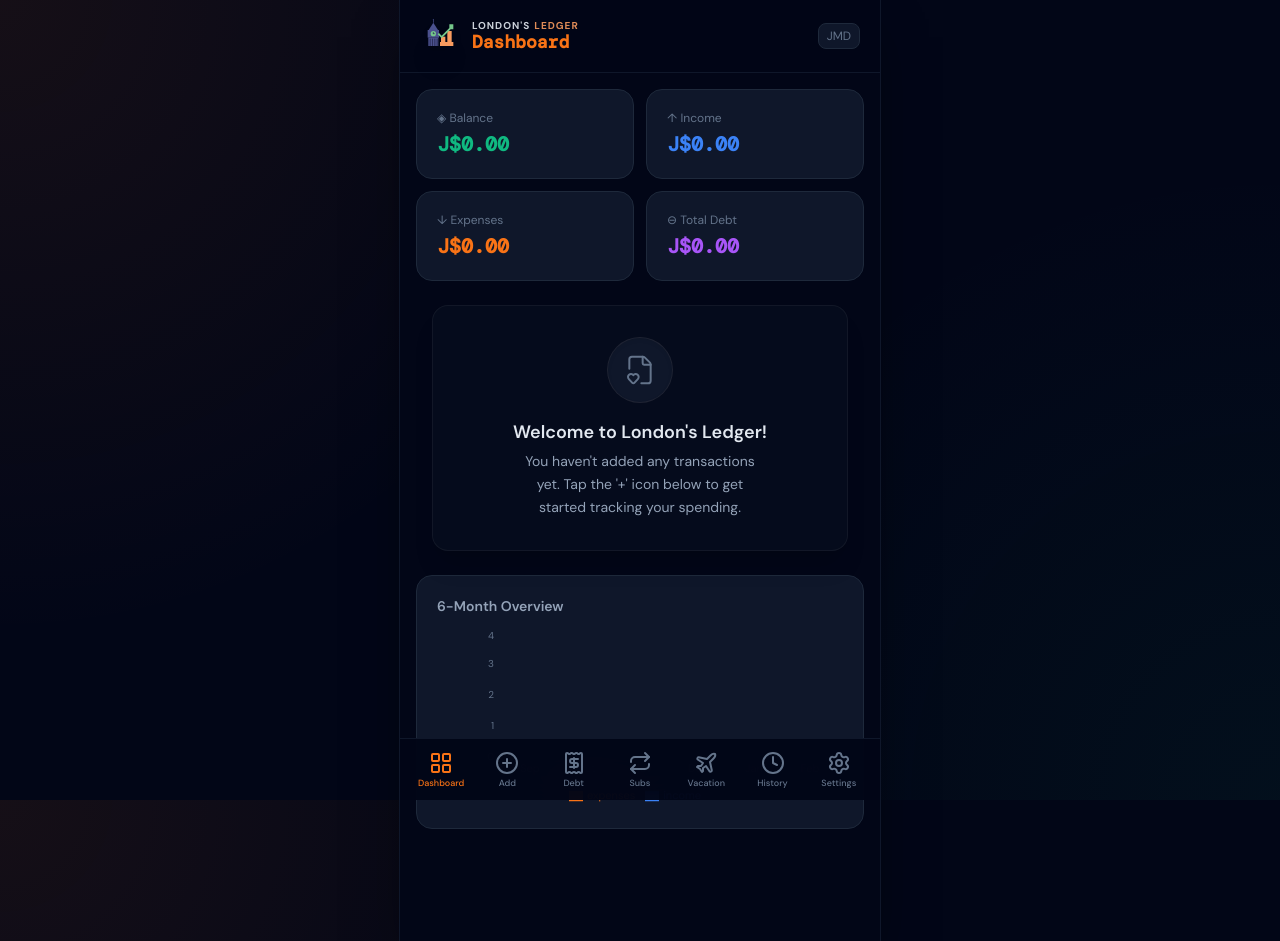
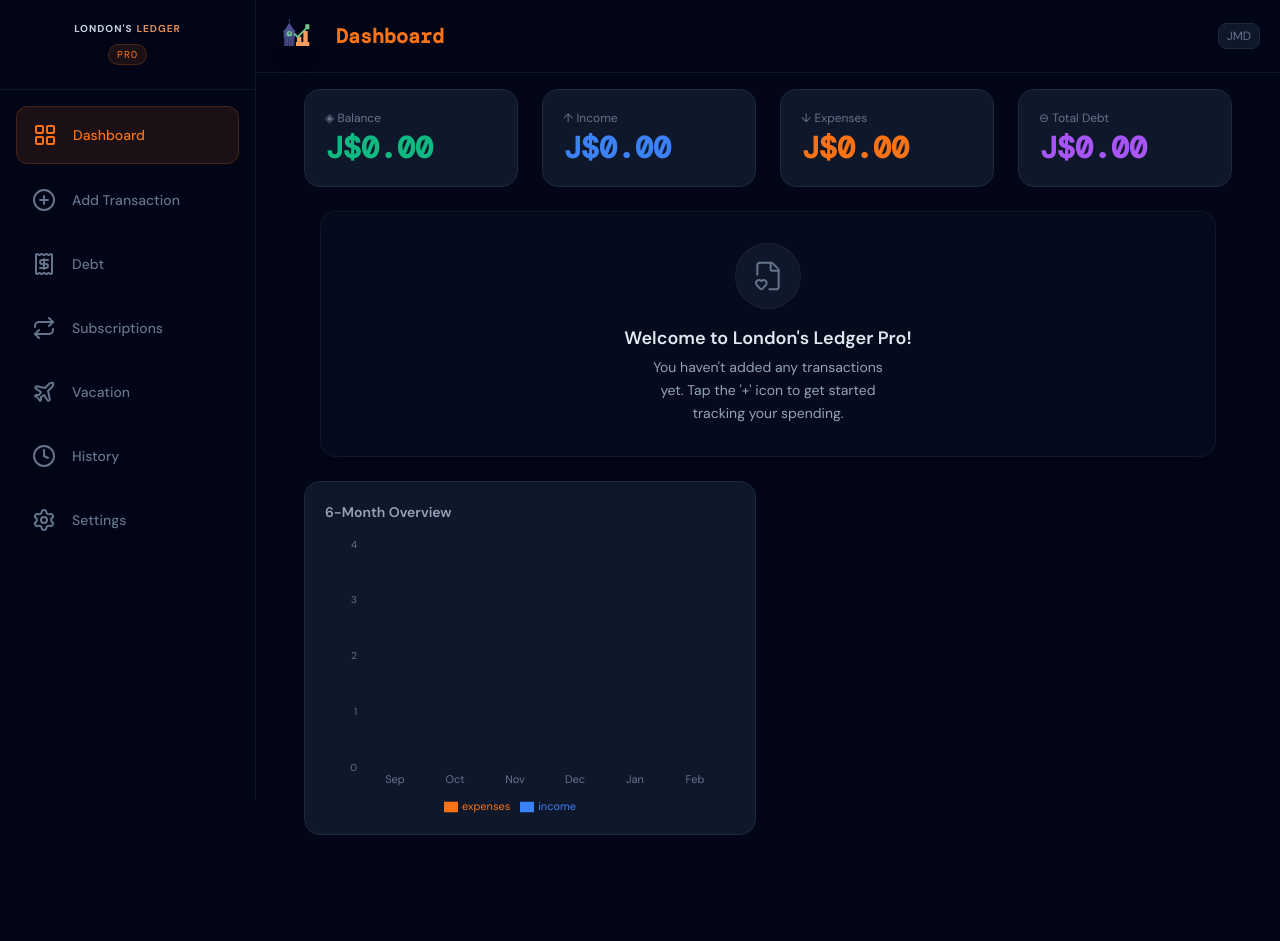
Before and after one commit to willylondon/budget-app, a React (Vite) app: page / in a window 1280 px wide. After the commit the page ends 867 px from the top, so only its background shows below. Built offline with nearby package versions, Linux system fonts and the light colour scheme; a web font is replaced by a local one.

Commit message:
feat: responsive desktop redesign (London's Ledger Pro)

```diff
--- a/src/components/layout/AppLayout.tsx
+++ b/src/components/layout/AppLayout.tsx
@@ -10,15 +10,19 @@ interface AppLayoutProps {
 
 export function AppLayout({ children, currentPage, onPageChange }: AppLayoutProps) {
     return (
-        <div className="w-full max-w-[480px] mx-auto min-h-screen relative shadow-2xl bg-background outline outline-1 outline-surface shadow-black/50">
-            <Header title={currentPage} />
+        <div className="w-full min-h-screen relative bg-background flex">
+            {/* The Sidebar / BottomNav Component */}
+            <BottomNav currentPage={currentPage} onPageChange={onPageChange} />
 
-            {/* Content Area with padding for header and bottom nav */}
-            <div className="px-4 pt-4 pb-28">
-                {children}
+            {/* Main Content Area: Shifts right on Desktop */}
+            <div className="flex-1 md:ml-64 flex flex-col min-h-screen">
+                <Header title={currentPage} />
+
+                {/* Content Area with padding for header and bottom nav */}
+                <div className="px-4 md:px-8 lg:px-12 pt-4 pb-28 md:pb-8 flex-1 max-w-7xl w-full mx-auto">
+                    {children}
+                </div>
             </div>
-
-            <BottomNav currentPage={currentPage} onPageChange={onPageChange} />
         </div>
     );
 }
--- a/src/components/layout/BottomNav.tsx
+++ b/src/components/layout/BottomNav.tsx
@@ -19,18 +19,29 @@ interface BottomNavProps {
 
 export function BottomNav({ currentPage, onPageChange }: BottomNavProps) {
     return (
-        <div className="fixed bottom-0 left-0 right-0 z-20 max-w-[480px] mx-auto bg-background/95 backdrop-blur-xl border-t border-surface">
-            <div className="flex px-2">
+        <div className="fixed bottom-0 left-0 right-0 md:top-0 md:bottom-0 md:w-64 md:border-t-0 md:border-r z-20 bg-background/95 backdrop-blur-xl border-t border-surface transition-all">
+
+            {/* Desktop Brand Header */}
+            <div className="hidden md:flex flex-col p-6 items-center border-b border-surface mb-4">
+                <div className="flex items-center text-[10px] font-bold tracking-widest uppercase opacity-90 leading-none mb-0.5">
+                    <span className="text-textPrimary">London's</span>
+                    <span className="text-[#F89B5F] ml-1">Ledger</span>
+                </div>
+                <div className="font-mono text-primary text-[10px] bg-primary/10 tracking-widest px-2 py-0.5 rounded-full mt-2 border border-primary/20">PRO</div>
+            </div>
+
+            <div className="flex md:flex-col px-2 md:px-4 md:space-y-2">
                 {NAV_ITEMS.map((item) => (
                     <button
                         key={item.name}
                         onClick={() => onPageChange(item.name)}
-                        className={`flex-1 py-3 flex flex-col items-center gap-1 transition-all ${currentPage === item.name ? 'text-primary' : 'text-textMuted hover:text-textSecondary'
+                        className={`flex-1 py-3 md:py-4 md:px-4 flex flex-col md:flex-row items-center gap-1 md:gap-4 md:rounded-xl transition-all ${currentPage === item.name ? 'text-primary md:bg-primary/10 md:border md:border-primary/20' : 'text-textMuted hover:text-textSecondary md:hover:bg-surface'
                             }`}
                     >
                         {item.icon}
-                        <span className="text-[9px] font-medium leading-none">
-                            {(item as any).shortName || item.name}
+                        <span className="text-[9px] md:text-sm font-medium leading-none">
+                            <span className="md:hidden">{(item as any).shortName || item.name}</span>
+                            <span className="hidden md:inline">{item.name}</span>
                         </span>
                     </button>
                 ))}
--- a/src/components/layout/Header.tsx
+++ b/src/components/layout/Header.tsx
@@ -12,12 +12,15 @@ export function Header({ title }: HeaderProps) {
         <div className="sticky top-0 z-10 px-5 py-4 flex items-center justify-between bg-background/95 backdrop-blur-md border-b border-surface">
             <div className="flex items-center gap-3">
                 <Logo className="w-10 h-10 drop-shadow-xl" />
-                <div className="flex flex-col">
+                <div className="flex flex-col md:hidden">
                     <div className="flex items-center text-[10px] font-bold tracking-widest uppercase opacity-90 leading-none mb-0.5">
                         <span className="text-textPrimary">London's</span>
                         <span className="text-[#F89B5F] ml-1">Ledger</span>
                     </div>
                     <div className="font-bold text-lg font-mono text-primary leading-none">{title}</div>
+                </div>
+                <div className="hidden md:block font-bold text-xl font-mono text-primary leading-none ml-2">
+                    {title}
                 </div>
             </div>
             <div className="text-xs px-2 py-1 rounded-lg bg-surface text-textMuted border border-border">
--- a/src/pages/Dashboard.tsx
+++ b/src/pages/Dashboard.tsx
@@ -47,13 +47,13 @@ export function Dashboard() {
     ];
 
     return (
-        <div className="space-y-6">
+        <div className="space-y-6 max-w-[1200px] mx-auto">
             {/* Summary Cards */}
-            <div className="grid grid-cols-2 gap-3">
+            <div className="grid grid-cols-2 md:grid-cols-4 gap-3 md:gap-6">
                 {cards.map(c => (
                     <Card key={c.label}>
                         <div className="text-xs mb-1 text-textMuted">{c.icon} {c.label}</div>
-                        <div className={`text-xl font-bold font-mono ${c.color}`}>{c.value}</div>
+                        <div className={`text-xl md:text-2xl lg:text-3xl font-bold font-mono ${c.color}`}>{c.value}</div>
                     </Card>
                 ))}
             </div>
@@ -61,38 +61,19 @@ export function Dashboard() {
             {/* Empty State */}
             {transactions.length === 0 && (
                 <EmptyState
-                    title="Welcome to London's Ledger!"
-                    description="You haven't added any transactions yet. Tap the '+' icon below to get started tracking your spending."
+                    title="Welcome to London's Ledger Pro!"
+                    description="You haven't added any transactions yet. Tap the '+' icon to get started tracking your spending."
                 />
             )}
 
-            {/* Spending Breakdown Pie Chart */}
-            {catData.length > 0 && (
-                <Card>
-                    <div className="text-sm font-semibold mb-3 text-textSecondary">Spending by Category</div>
-                    <div className="w-full h-[200px]">
-                        <ResponsiveContainer width="100%" height="100%">
-                            <PieChart>
-                                <Pie data={catData} dataKey="value" nameKey="name" cx="50%" cy="50%" outerRadius={75} strokeWidth={0}>
-                                    {catData.map(entry => <Cell key={entry.name} fill={CAT_COLORS[entry.name]} />)}
-                                </Pie>
-                                <Tooltip
-                                    formatter={(v: any) => formatCurrency(Number(v), currency)}
-                                    contentStyle={{ background: "#1e293b", border: "none", borderRadius: "8px", color: "#e2e8f0" }}
-                                />
-                                <Legend wrapperStyle={{ fontSize: "11px", color: "#94a3b8" }} />
-                            </PieChart>
-                        </ResponsiveContainer>
-                    </div>
-                </Card>
-            )}
-
+            <div className="grid grid-cols-1 md:grid-cols-2 gap-6 items-start">
+                <div className="space-y-6">
                     {/* 6-Month Overview Bar Chart */}
                     <Card>
                         <div className="text-sm font-semibold mb-3 text-textSecondary">6-Month Overview</div>
-                <div className="w-full h-[180px]">
+                        <div className="w-full h-[220px] md:h-[280px]">
                             <ResponsiveContainer width="100%" height="100%">
-                        <BarChart data={last6} barSize={10}>
+                                <BarChart data={last6} barSize={10} margin={{ top: 10, right: 10, left: -20, bottom: 0 }}>
                                     <XAxis dataKey="label" tick={{ fill: "#64748b", fontSize: 11 }} axisLine={false} tickLine={false} />
                                     <YAxis tick={{ fill: "#64748b", fontSize: 10 }} axisLine={false} tickLine={false} tickFormatter={v => v >= 1000 ? `${(v / 1000).toFixed(0)}k` : v} />
                                     <Tooltip
@@ -125,5 +106,31 @@ export function Dashboard() {
                         </Card>
                     )}
                 </div>
+
+                {/* Right Column */}
+                <div className="space-y-6">
+                    {/* Spending Breakdown Pie Chart */}
+                    {catData.length > 0 && (
+                        <Card>
+                            <div className="text-sm font-semibold mb-3 text-textSecondary">Spending by Category</div>
+                            <div className="w-full h-[250px] md:h-[300px]">
+                                <ResponsiveContainer width="100%" height="100%">
+                                    <PieChart>
+                                        <Pie data={catData} dataKey="value" nameKey="name" cx="50%" cy="50%" outerRadius={100} strokeWidth={0}>
+                                            {catData.map(entry => <Cell key={entry.name} fill={CAT_COLORS[entry.name]} />)}
+                                        </Pie>
+                                        <Tooltip
+                                            formatter={(v: any) => formatCurrency(Number(v), currency)}
+                                            contentStyle={{ background: "#1e293b", border: "none", borderRadius: "8px", color: "#e2e8f0" }}
+                                        />
+                                        <Legend wrapperStyle={{ fontSize: "11px", color: "#94a3b8" }} />
+                                    </PieChart>
+                                </ResponsiveContainer>
+                            </div>
+                        </Card>
+                    )}
+                </div>
+            </div>
+        </div>
     );
 }
--- a/src/pages/Debt.tsx
+++ b/src/pages/Debt.tsx
@@ -96,7 +96,7 @@ export function DebtPage() {
                     : "↓ Smallest balance first — builds psychological momentum"}
             </div>
 
-            <div className="space-y-3">
+            <div className="grid grid-cols-1 md:grid-cols-2 lg:grid-cols-3 gap-4">
                 {sorted.map((d, i) => (
                     <DebtCard
                         key={d.id}
@@ -107,8 +107,8 @@ export function DebtPage() {
                         onPayment={makeDebtPayment}
                     />
                 ))}
-                {debts.length === 0 && <div className="text-center py-8 text-sm text-textMuted">No debts tracked. Stay debt-free! 🎉</div>}
             </div>
+            {debts.length === 0 && <div className="text-center py-8 text-sm text-textMuted w-full">No debts tracked. Stay debt-free! 🎉</div>}
         </div>
     );
 }
--- a/src/pages/Vacation.tsx
+++ b/src/pages/Vacation.tsx
@@ -46,7 +46,7 @@ export function VacationPage() {
                 </Card>
             )}
 
-            <div className="space-y-3">
+            <div className="grid grid-cols-1 md:grid-cols-2 lg:grid-cols-3 gap-4">
                 {vacations.map(v => {
                     const pct = v.goal > 0 ? (v.saved / v.goal) * 100 : 0;
                     const remaining = v.goal - v.saved;
@@ -59,8 +59,8 @@ export function VacationPage() {
                         <VacCard key={v.id} vac={v} pct={pct} remaining={remaining} weeklyTarget={weeklyTarget} currency={currency} onRemove={removeVacation} onSave={addVacationSavings} />
                     );
                 })}
-                {vacations.length === 0 && <div className="text-center py-8 text-sm text-textMuted">No vacation goals yet. Start dreaming! 🌴</div>}
             </div>
+            {vacations.length === 0 && <div className="text-center py-8 text-sm text-textMuted w-full">No vacation goals yet. Start dreaming! 🌴</div>}
         </div>
     );
 }
```
Lines whose indentation alone changed are shown as unchanged.
